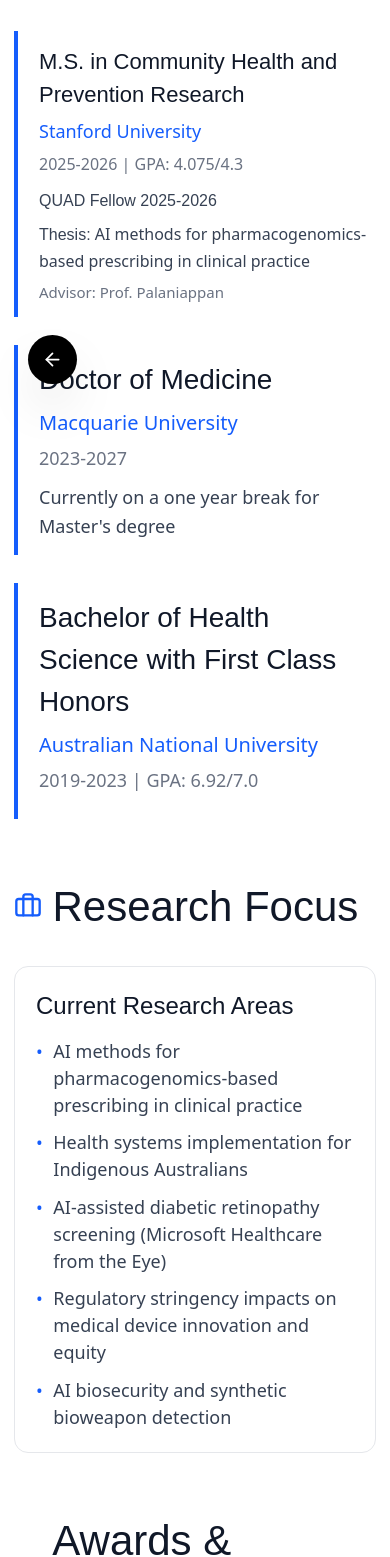
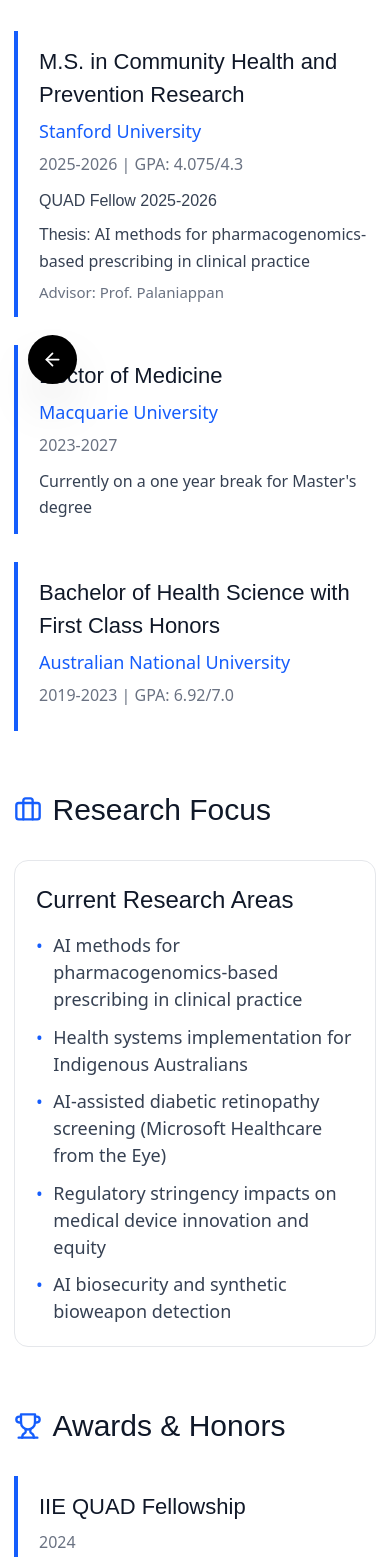
Before and after one commit to Stef-01/Final-Portfolio, a React (Vite) app: page /bio in a window 390 px wide. Shown: the part 432-1989 px from the top of the page. Built offline with nearby package versions, Linux system fonts and the light colour scheme.

Commit message:
Polish button focus states and resume content

```diff
--- a/src/components/Button.tsx
+++ b/src/components/Button.tsx
@@ -34,7 +34,7 @@
     return (
         <button
             type="button"
-            className={`w-[134px] flex items-center gap-2 px-6 py-2.5 h-11 rounded-xl justify-center relative cursor-pointer transition-colors duration-200 active:scale-[0.98] ${state.type === "secondary" ? "border border-solid" : ""
+            className={`w-[134px] flex items-center gap-2 px-6 py-2.5 h-11 rounded-xl justify-center relative cursor-pointer transition-colors duration-200 active:scale-[0.98] focus-visible:outline-none focus-visible:ring-2 focus-visible:ring-black/30 focus-visible:ring-offset-2 ${state.type === "secondary" ? "border border-solid" : ""
                 } ${state.state === "default" && state.type === "secondary"
                     ? "border-black/20 bg-white hover:border-black/50"
                     : state.type === "secondary" && state.state === "hover"
--- a/src/pages/Resume.tsx
+++ b/src/pages/Resume.tsx
@@ -30,21 +30,20 @@
               Early Career Researcher, Public Servant, and Medical Student
             </p>
             <div className="flex flex-col sm:flex-row gap-3 sm:gap-6 text-[16px] md:text-[18px] text-gray-500">
-              <a href="mailto:stefan@example.com" className="flex items-center gap-2 hover:text-blue-600 transition-colors">
+              <a href="mailto:stefan01@stanford.edu" className="flex items-center gap-2 hover:text-blue-600 transition-colors">
                 <Mail className="w-5 h-5" />
-                Email
+                stefan01@stanford.edu
               </a>
-              <a href="#" className="flex items-center gap-2 hover:text-blue-600 transition-colors">
+              <a href="https://scholar.google.com/citations?user=9Nxhv58AAAAJ&hl=en" target="_blank" rel="noopener noreferrer" className="flex items-center gap-2 hover:text-blue-600 transition-colors">
                 <BookOpen className="w-5 h-5" />
                 Google Scholar
               </a>
-              <a href="#" className="flex items-center gap-2 hover:text-blue-600 transition-colors">
+              <a href="https://orcid.org/" target="_blank" rel="noopener noreferrer" className="flex items-center gap-2 hover:text-blue-600 transition-colors">
                 ORCID
               </a>
             </div>
           </div>
 
-          {/* Education Section */}
           <section className="mb-16">
             <div className="flex items-center gap-3 mb-8">
               <GraduationCap className="w-8 h-8 text-blue-600" />
@@ -73,31 +72,30 @@
               </div>
 
               <div className="border-l-4 border-blue-600 pl-6 py-4">
-                <h3 className="font-['Clash_Grotesk:Medium',_sans-serif] text-[28px] mb-2">
+                <h3 className="font-['Clash_Grotesk:Medium',_sans-serif] text-[22px] md:text-[28px] mb-2">
                   Doctor of Medicine
                 </h3>
-                <p className="text-blue-600 text-[20px] mb-2">Macquarie University</p>
-                <p className="text-gray-500 text-[18px] mb-3">2023-2027</p>
-                <p className="text-gray-700 text-[18px] leading-relaxed">
-                  Currently on a one year break for Master's degree
+                <p className="text-blue-600 text-[18px] md:text-[20px] mb-2">Macquarie University</p>
+                <p className="text-gray-500 text-[16px] md:text-[18px] mb-3">2023-2027</p>
+                <p className="text-gray-700 text-[16px] md:text-[18px] leading-relaxed">
+                  Currently on a one year break for Master&apos;s degree
                 </p>
               </div>
 
               <div className="border-l-4 border-blue-600 pl-6 py-4">
-                <h3 className="font-['Clash_Grotesk:Medium',_sans-serif] text-[28px] mb-2">
+                <h3 className="font-['Clash_Grotesk:Medium',_sans-serif] text-[22px] md:text-[28px] mb-2">
                   Bachelor of Health Science with First Class Honors
                 </h3>
-                <p className="text-blue-600 text-[20px] mb-2">Australian National University</p>
-                <p className="text-gray-500 text-[18px] mb-3">2019-2023 | GPA: 6.92/7.0</p>
+                <p className="text-blue-600 text-[18px] md:text-[20px] mb-2">Australian National University</p>
+                <p className="text-gray-500 text-[16px] md:text-[18px] mb-3">2019-2023 | GPA: 6.92/7.0</p>
               </div>
             </motion.div>
           </section>
 
-          {/* Research Focus Section */}
           <section className="mb-16">
             <div className="flex items-center gap-3 mb-8">
               <Briefcase className="w-8 h-8 text-blue-600" />
-              <h2 className="font-['Clash_Grotesk:Medium',_sans-serif] text-[42px]">Research Focus</h2>
+              <h2 className="font-['Clash_Grotesk:Medium',_sans-serif] text-[30px] md:text-[42px]">Research Focus</h2>
             </div>
 
             <motion.div
@@ -110,23 +108,23 @@
                 <h3 className="font-['Clash_Grotesk:Medium',_sans-serif] text-[24px] mb-4">Current Research Areas</h3>
                 <ul className="space-y-3 text-gray-700 text-[18px]">
                   <li className="flex gap-3">
-                    <span className="text-blue-600">•</span>
+                    <span className="text-blue-600">&bull;</span>
                     <span>AI methods for pharmacogenomics-based prescribing in clinical practice</span>
                   </li>
                   <li className="flex gap-3">
-                    <span className="text-blue-600">•</span>
+                    <span className="text-blue-600">&bull;</span>
                     <span>Health systems implementation for Indigenous Australians</span>
                   </li>
                   <li className="flex gap-3">
-                    <span className="text-blue-600">•</span>
+                    <span className="text-blue-600">&bull;</span>
                     <span>AI-assisted diabetic retinopathy screening (Microsoft Healthcare from the Eye)</span>
                   </li>
                   <li className="flex gap-3">
-                    <span className="text-blue-600">•</span>
+                    <span className="text-blue-600">&bull;</span>
                     <span>Regulatory stringency impacts on medical device innovation and equity</span>
                   </li>
                   <li className="flex gap-3">
-                    <span className="text-blue-600">•</span>
+                    <span className="text-blue-600">&bull;</span>
                     <span>AI biosecurity and synthetic bioweapon detection</span>
                   </li>
                 </ul>
@@ -134,11 +132,10 @@
             </motion.div>
           </section>
 
-          {/* Awards & Honors Section */}
           <section className="mb-16">
             <div className="flex items-center gap-3 mb-8">
               <Trophy className="w-8 h-8 text-blue-600" />
-              <h2 className="font-['Clash_Grotesk:Medium',_sans-serif] text-[42px]">Awards & Honors</h2>
+              <h2 className="font-['Clash_Grotesk:Medium',_sans-serif] text-[30px] md:text-[42px]">Awards & Honors</h2>
             </div>
 
             <motion.div
@@ -148,56 +145,55 @@
               transition={{ delay: 0.35 }}
             >
               <div className="border-l-4 border-blue-600 pl-6 py-4">
-                <h3 className="font-['Clash_Grotesk:Medium',_sans-serif] text-[28px] mb-2">
+                <h3 className="font-['Clash_Grotesk:Medium',_sans-serif] text-[22px] md:text-[28px] mb-2">
                   IIE QUAD Fellowship
                 </h3>
-                <p className="text-gray-500 text-[18px] mb-3">2024</p>
-                <p className="text-gray-700 text-[18px] leading-relaxed">
+                <p className="text-gray-500 text-[16px] md:text-[18px] mb-3">2024</p>
+                <p className="text-gray-700 text-[16px] md:text-[18px] leading-relaxed">
                   Highly competitive fellowship supporting future leaders in STEM; awarded to only 100 scholars globally.
                 </p>
               </div>
 
               <div className="border-l-4 border-blue-600 pl-6 py-4">
-                <h3 className="font-['Clash_Grotesk:Medium',_sans-serif] text-[28px] mb-2">
+                <h3 className="font-['Clash_Grotesk:Medium',_sans-serif] text-[22px] md:text-[28px] mb-2">
                   MQ Equity Merit Scholarship
                 </h3>
-                <p className="text-gray-500 text-[18px] mb-3">2023</p>
-                <p className="text-gray-700 text-[18px] leading-relaxed">
+                <p className="text-gray-500 text-[16px] md:text-[18px] mb-3">2023</p>
+                <p className="text-gray-700 text-[16px] md:text-[18px] leading-relaxed">
                   One of two recipients for the Doctor of Medicine degree at Macquarie University.
                 </p>
               </div>
 
               <div className="border-l-4 border-blue-600 pl-6 py-4">
-                <h3 className="font-['Clash_Grotesk:Medium',_sans-serif] text-[28px] mb-2">
+                <h3 className="font-['Clash_Grotesk:Medium',_sans-serif] text-[22px] md:text-[28px] mb-2">
                   Robert Menzies College Academic Scholarship
                 </h3>
-                <p className="text-gray-500 text-[18px] mb-3">2023</p>
+                <p className="text-gray-500 text-[16px] md:text-[18px] mb-3">2023</p>
               </div>
 
               <div className="border-l-4 border-blue-600 pl-6 py-4">
-                <h3 className="font-['Clash_Grotesk:Medium',_sans-serif] text-[28px] mb-2">
-                  ANU Chancellor's Letter of Commendation
+                <h3 className="font-['Clash_Grotesk:Medium',_sans-serif] text-[22px] md:text-[28px] mb-2">
+                  ANU Chancellor&apos;s Letter of Commendation
                 </h3>
-                <p className="text-gray-500 text-[18px] mb-3">2020 & 2022</p>
+                <p className="text-gray-500 text-[16px] md:text-[18px] mb-3">2020 & 2022</p>
               </div>
 
               <div className="border-l-4 border-blue-600 pl-6 py-4">
-                <h3 className="font-['Clash_Grotesk:Medium',_sans-serif] text-[28px] mb-2">
+                <h3 className="font-['Clash_Grotesk:Medium',_sans-serif] text-[22px] md:text-[28px] mb-2">
                   ANU Plus Award
                 </h3>
-                <p className="text-gray-500 text-[18px] mb-3">2022</p>
-                <p className="text-gray-700 text-[18px] leading-relaxed">
+                <p className="text-gray-500 text-[16px] md:text-[18px] mb-3">2022</p>
+                <p className="text-gray-700 text-[16px] md:text-[18px] leading-relaxed">
                   Completed 100 hours of volunteering and a structured reflexive community service program as part of the ANU Plus initiative.
                 </p>
               </div>
             </motion.div>
           </section>
 
-          {/* Skills & Expertise Section */}
           <section>
             <div className="flex items-center gap-3 mb-8">
               <Award className="w-8 h-8 text-blue-600" />
-              <h2 className="font-['Clash_Grotesk:Medium',_sans-serif] text-[42px]">Skills & Expertise</h2>
+              <h2 className="font-['Clash_Grotesk:Medium',_sans-serif] text-[30px] md:text-[42px]">Skills & Expertise</h2>
             </div>
 
             <motion.div
@@ -207,18 +203,18 @@
               transition={{ delay: 0.4 }}
             >
               {[
-                'Health Systems Design',
-                'Pharmacogenomics',
-                'AI in Healthcare',
-                'Implementation Science',
-                'Indigenous Health',
-                'Public Health Policy',
-                'Precision Medicine',
-                'Digital Health',
-                'Biosecurity',
-                'Medical Device Regulation',
-                'Systematic Reviews',
-                'Qualitative Research'
+                "Health Systems Design",
+                "Pharmacogenomics",
+                "AI in Healthcare",
+                "Implementation Science",
+                "Indigenous Health",
+                "Public Health Policy",
+                "Precision Medicine",
+                "Digital Health",
+                "Biosecurity",
+                "Medical Device Regulation",
+                "Systematic Reviews",
+                "Qualitative Research",
               ].map((skill, index) => (
                 <motion.div
                   key={skill}
@@ -236,7 +232,6 @@
         </motion.div>
       </div>
 
-      {/* Contact Section */}
       <ContactSection />
     </div>
   );
```
